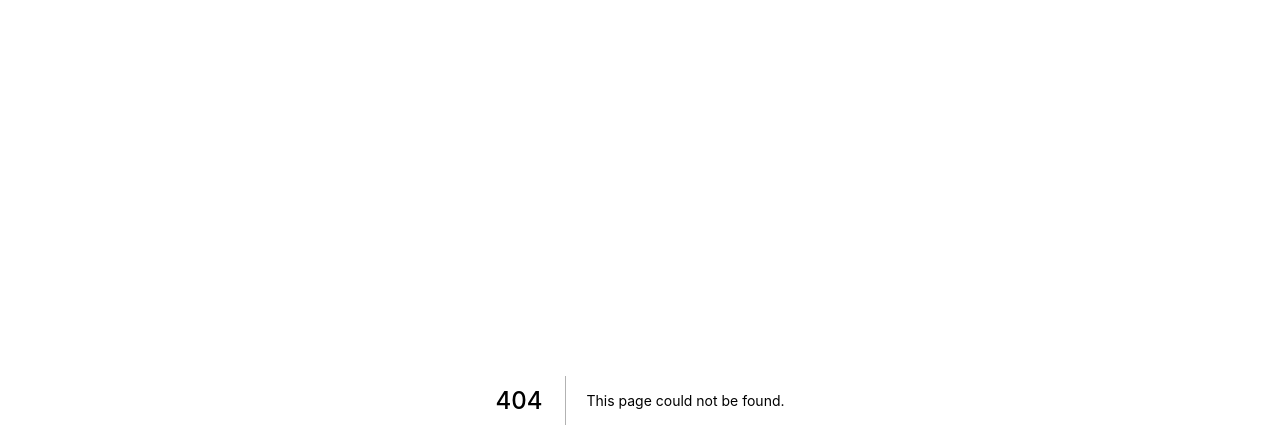
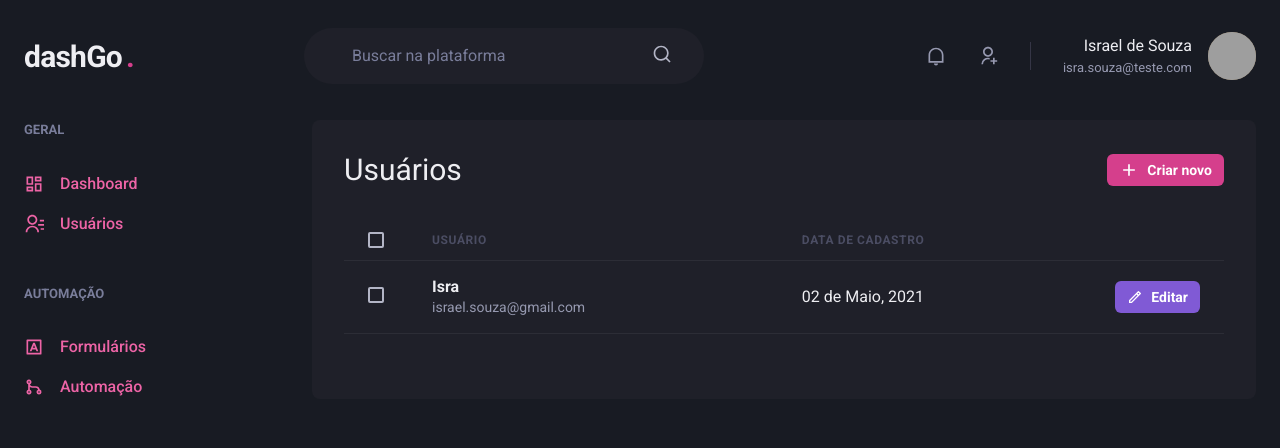
Before and after one commit to israsouzab/dashboard-dashgo, a Next.js app: page /users in a window 1280 px wide. Before the commit this address had no page. Shown: the top 448 px of the page. Built offline with nearby package versions, Linux system fonts and the light colour scheme; grey boxes are pictures that could not be loaded.

Commit message:
subindo lista de usuarios

```diff
--- /dev/null
+++ b/src/pages/users/index.tsx
@@ -0,0 +1,90 @@
+import { Box, Button, Checkbox, Flex, Heading, Icon, Table, Tbody, Td, Text, Th, Thead, Tr } from '@chakra-ui/react'
+import { RiAddLine, RiPencilLine } from 'react-icons/ri'
+import { Header } from '../../components/Header'
+import { Sidebar } from '../../components/Sidebar'
+
+export default function UserList () {
+   return (
+      <Box>
+         <Header />
+         <Flex
+            width='100%'
+            marginY='6'
+            maxWidth={1480}
+            marginX='auto'
+            paddingX='6'
+         >
+            <Sidebar />
+            <Box
+               flex='1'
+               borderRadius={8}
+               background='gray.800'
+               padding='8'
+            >
+               <Flex
+                  marginBottom='8'
+                  justifyContent='space-between'
+                  align='center'
+               >
+                  <Heading
+                     size='lg'
+                     fontWeight='normal'
+                  >
+                     Usuários
+                  </Heading>
+                  <Button
+                     as='a'
+                     size='sm'
+                     fontSize='sm'
+                     colorScheme='pink'
+                     leftIcon={<Icon as={RiAddLine} fontSize='20' />}
+                  >
+                     Criar novo
+                  </Button>
+               </Flex>
+               <Table colorScheme='whiteAlpha'>
+                  <Thead>
+                     <Tr>
+                        <Th
+                           paddingX='6'
+                           color='gray.300'
+                           width='8'
+                        >
+                           <Checkbox colorScheme='pink' outline='none' />
+                        </Th>
+                        <Th>Usuário</Th>
+                        <Th>Data de cadastro</Th>
+                        <Th width='8'></Th>
+                     </Tr>
+                  </Thead>
+                  <Tbody>
+                     <Tr>
+                        <Td paddingX='6'>
+                           <Checkbox colorScheme='pink' />
+                        </Td>
+                        <Td>
+                           <Box>
+                              <Text fontWeight='bold'>Isra</Text>
+                              <Text fontSize='sm' color='gray.300'>israel.souza@gmail.com</Text>
+                           </Box>
+                        </Td>
+                        <Td>02 de Maio, 2021</Td>
+                        <Td>
+                           <Button
+                              as='a'
+                              size='sm'
+                              fontSize='sm'
+                              colorScheme='purple'
+                              leftIcon={<Icon as={RiPencilLine} fontSize='16' />}
+                           >
+                              Editar
+                           </Button>
+                        </Td>
+                     </Tr>
+                  </Tbody>
+               </Table>
+            </Box>
+         </Flex>
+      </Box>
+   )
+}
```
